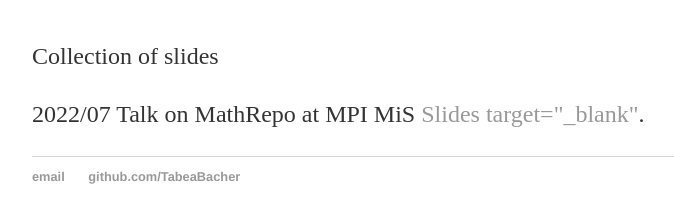
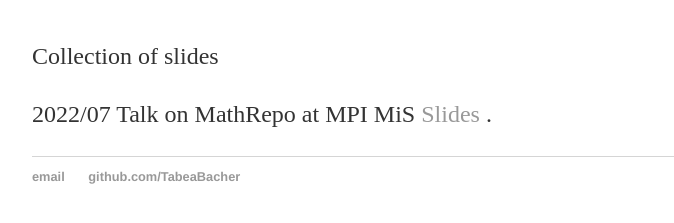
Before and after one commit to TabeaBacher/TabeaBacher.github.io, a Jekyll site: the page built from talks/index.html, in a window 1280 px wide. Shown: the part 157-380 px from the top of the page, without its empty margins (160-834 px from the left). Built offline with Jekyll 4.4.1, drawn with Linux system fonts in a browser that asks for light colours.

Commit message:
Update index.html

```diff
--- a/talks/index.html
+++ b/talks/index.html
@@ -5,5 +5,5 @@ title: Tabea Bacher, Talks
 <div class="blurb">
 	<h1>Talks</h1>
 	<p>Collection of slides</p>
-  <p>2022/07 Talk on MathRepo at MPI MiS <a href="MathRepo_Tabea_MathematicalSoftwareSem_07.22.pdf">Slides target="_blank"</a>.</p>
+  <p>2022/07 Talk on MathRepo at MPI MiS <a target="_blank" href="MathRepo_Tabea_MathematicalSoftwareSem_07.22.pdf">Slides </a>.</p>
 </div><!-- /.blurb -->
```
